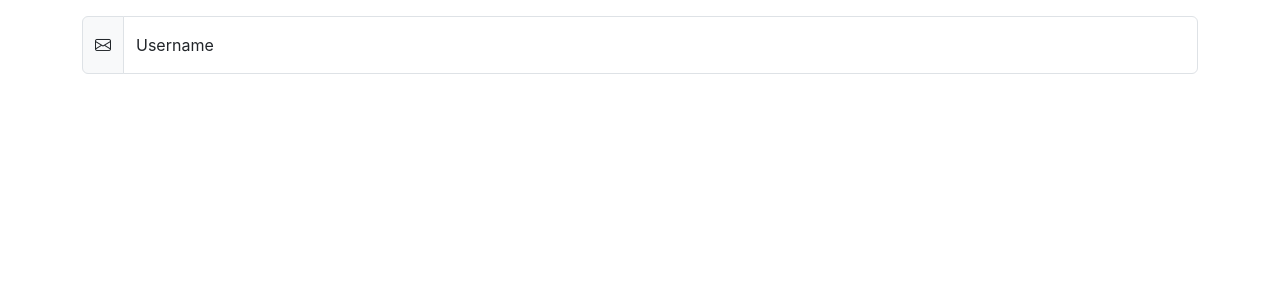
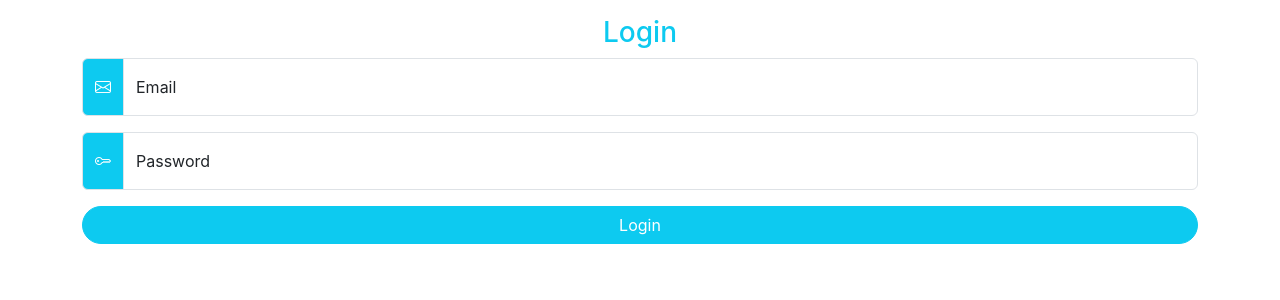
Before and after one commit to Egytwins/Mobile_Invitations_Forntend, a React (Create React App) app: page /#/ in a window 1280 px wide. Shown: the top 300 px of the page. Built offline with nearby package versions, Linux system fonts and the light colour scheme.

Commit message:
Setup Login Ui

```diff
--- a/src/Futures/Login/LoginUi.tsx
+++ b/src/Futures/Login/LoginUi.tsx
@@ -2,21 +2,44 @@ import React from "react";
 
 export default function LoginUi() {
   return (
+    <div className="row h-100 align-items-center justify-content-center">
       <form>
+        <h3 className="text-center text-info">Login</h3>
         <div className="input-group mb-3">
-        <span className="input-group-text">
+          <span className="input-group-text bg-info text-white">
             <i className="bi bi-envelope"></i>
           </span>
           <div className="form-floating">
             <input
-            type="text"
+              type="email"
               className="form-control"
               id="floatingInputGroup1"
-            placeholder="Username"
+              placeholder="Email"
             />
-          <label htmlFor="floatingInputGroup1">Username</label>
+            <label htmlFor="floatingInputGroup1">Email</label>
           </div>
         </div>
+        <div className="input-group mb-3">
+          <span className="input-group-text bg-info text-white">
+            <i className="bi bi-key"></i>
+          </span>
+          <div className="form-floating">
+            <input
+              type="password"
+              className="form-control"
+              id="floatingInputGroup1"
+              placeholder="Password"
+            />
+            <label htmlFor="floatingInputGroup1">Password</label>
+          </div>
+        </div>
+        <button
+          className="btn btn-info text-white w-100 rounded-5"
+          type="submit"
+        >
+          Login
+        </button>
       </form>
+    </div>
   );
 }
```
Lines whose indentation alone changed are shown as unchanged.
